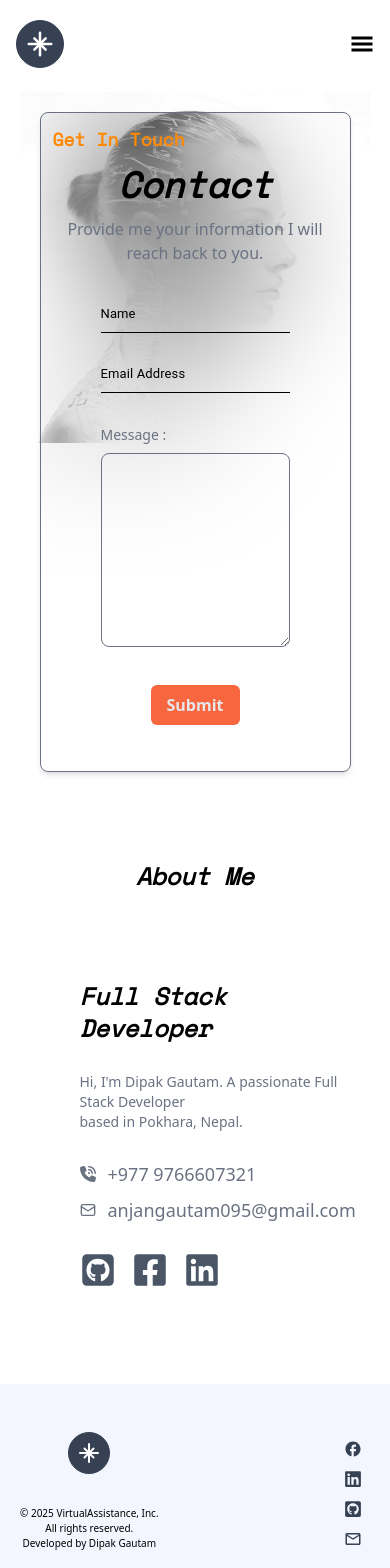
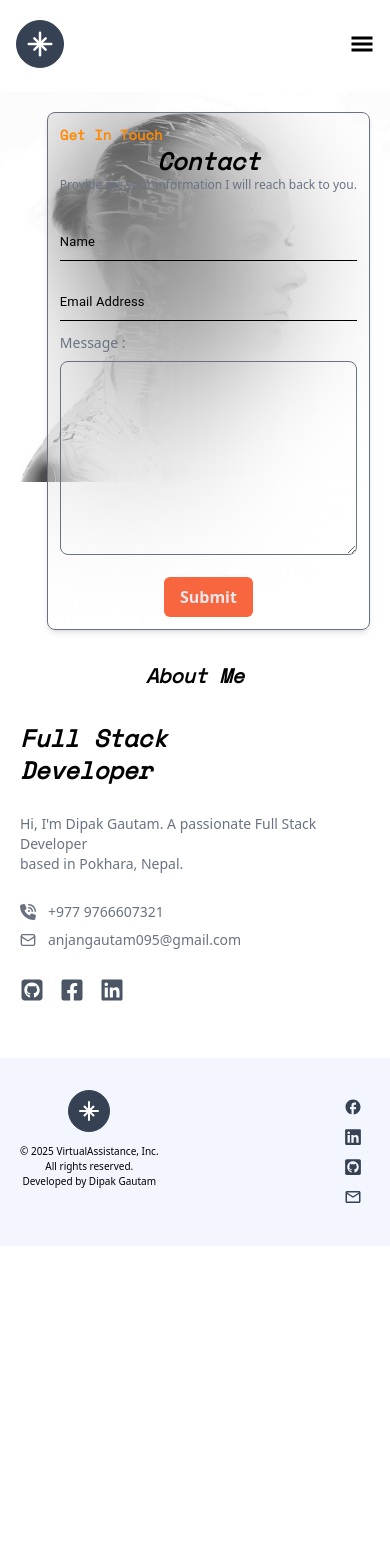
Before and after one commit to Dipak-Gautam/OTP-Mailer-Frontend, a React (Vite) app: page /contact in a window 390 px wide. Shown: the top 1568 px of the page. After the commit the page ends 1246 px from the top, so only its background shows below. Built offline with nearby package versions, Linux system fonts and the light colour scheme.

Commit message:
feat: contact page updated

```diff
--- a/src/Components/Contacts/Component/ContactComponent.tsx
+++ b/src/Components/Contacts/Component/ContactComponent.tsx
@@ -24,25 +24,25 @@ const ContactComponent = () => {
     console.log("hello from submit");
   };
   return (
-    <div className="flex-1 h-[100vh] overflow-y-auto">
+    <div className="flex-1 md:h-[100vh] overflow-y-auto">
       <div
-        className=" flex-1 text-gray-500 font-lexend p-5 bg-no-repeat  h-[700px] w-full flex justify-end"
+        className=" flex-1 text-gray-500 font-lexend p-5 bg-no-repeat  md:h-[700px] w-full flex justify-end bg-cover"
         style={{
           backgroundImage: "url('/assets/Contact/ai3.jpg')",
           backgroundSize: "contain",
         }}
       >
         <div className="border rounded-lg border-slate-3 shadow-md p-3 md:p-5 xl:w-[40%] md:mr-6 md:mt-6 backdrop-blur-3xl ">
-          <div className="text-lg font-semibold font-SpaceMono text-orange-400 ">
+          <div className=" text-sm md:text-lg font-semibold font-SpaceMono text-orange-400 ">
             Get In Touch
           </div>
-          <div className="text-center font-SpaceMono text-black text-4xl font-semibold my-3 italic">
+          <div className="text-center font-SpaceMono text-black text-2xl md:text-4xl font-semibold md:my-3 italic">
             Contact
           </div>
-          <div className="text-center mb-5 font-medium">
+          <div className="text-center mb-5 font-medium text-xs md:text-base">
             Provide me your information I will reach back to you.
           </div>
-          <div className="my-3 mx-12">
+          <div className="md:my-3 md:mx-12">
             <TextInputControllers
               label="Name"
               name="Name"
@@ -56,7 +56,7 @@ const ContactComponent = () => {
               error={errors.email}
             />
           </div>
-          <div className="mx-12 my-5">
+          <div className="md:mx-12 md:my-5">
             <div className="text-sm mb-2">Message :</div>
             <textarea
               name=""
@@ -66,7 +66,7 @@ const ContactComponent = () => {
             />
           </div>
 
-          <div className="flex justify-center mt-8">
+          <div className="flex justify-center mt-4 md:mt-8">
             <OrangeButton title="Submit" />
           </div>
         </div>
--- a/src/Components/Contacts/Component/HeroImage.tsx
+++ b/src/Components/Contacts/Component/HeroImage.tsx
@@ -6,11 +6,11 @@ import { FaLinkedin } from "react-icons/fa6";
 
 const HeroImage = () => {
   return (
-    <div className="flex flex-col flex-1 p-5 ">
-      <div className="text-2xl md:text-5xl  text-black  font-SpaceMono text-center my-12 italic font-bold ">
+    <div className="flex flex-col flex-1 md:p-5 ">
+      <div className="text-xl md:text-5xl  text-black  font-SpaceMono text-center my-3 md:my-12 italic font-bold ">
         About Me
       </div>
-      <div className="flex p-5 font-lexend text-gray-500 font-medium ">
+      <div className="flex md:p-5 font-lexend text-gray-500 font-medium ">
         <div className=" flex flex-col flex-1 p-5 gap-7 justify-center ">
           <div className="  text-2xl md:text-4xl lg:text-7xl font-SpaceMono  font-semibold text-black italic ">
             Full Stack <p>Developer</p>
@@ -22,14 +22,14 @@ const HeroImage = () => {
           <div className="flex flex-col gap-2">
             <div className="flex gap-3 items-center">
               <FaPhoneVolume className="md:text-2xl" />
-              <p className="text-lg">+977 9766607321</p>
+              <p className="text-sm md:text-lg">+977 9766607321</p>
             </div>
             <div className="flex gap-3 items-center">
               <LuMail className="md:text-2xl" />
-              <p className="text-lg"> anjangautam095@gmail.com</p>
+              <p className=" text-sm md:text-lg"> anjangautam095@gmail.com</p>
             </div>
           </div>
-          <div className="flex text-4xl gap-4 text-gray-600">
+          <div className="flex text-2xl md:text-4xl gap-4 text-gray-600">
             <FaSquareGithub className="hover:text-gray-700" />
             <FaFacebookSquare className="hover:text-gray-700" />
             <FaLinkedin className="hover:text-gray-700" />
--- a/src/Components/Contacts/Contact.tsx
+++ b/src/Components/Contacts/Contact.tsx
@@ -10,7 +10,7 @@ const Contact = () => {
     <>
       <div className=" mt-4 ">
         <Navbar setShowModal={setShowModal} />
-        <div className=" w-[90%] mx-auto flex flex-col flex-1   mt-5 mb-9">
+        <div className=" w-full md:w-[90%] mx-auto flex flex-col flex-1   mt-5 mb-9">
           <ContactComponent />
         </div>
         <Footer />
--- a/src/Components/Documentation/Components/AxiosApiCodeBlock.tsx
+++ b/src/Components/Documentation/Components/AxiosApiCodeBlock.tsx
@@ -39,7 +39,7 @@ axios.post("http://localhost:3000/email/otp", {
           <code className="break-all">{code}</code>
         </pre>
       </div>
-      <p className="font-medium">
+      <p className="font-medium text-xs md:text-base">
         ⚠️ Note: Replace{" "}
         <code className="font-bold">YOUR_SECRET_CODE_HERE</code> with your
         actual secret code from the <strong>Account & API</strong> section.
--- a/src/Components/Documentation/Components/FetchApiCodeBlock.tsx
+++ b/src/Components/Documentation/Components/FetchApiCodeBlock.tsx
@@ -49,7 +49,7 @@ const FetchApiCodeBlock = () => {
           <code className="break-all">{code}</code>
         </pre>
       </div>
-      <p className="font-medium">
+      <p className="font-medium text-xs md:text-base">
         ⚠️ Note: Replace{" "}
         <code className="font-bold">YOUR_SECRET_CODE_HERE</code> with your
         actual secret code from the <strong>Account & API</strong> section.
--- a/src/Components/Documentation/Components/UsageSection.tsx
+++ b/src/Components/Documentation/Components/UsageSection.tsx
@@ -4,18 +4,18 @@ import AxiosApiCodeBlock from "./AxiosApiCodeBlock";
 
 const UsageSection = () => {
   return (
-    <div className="p-4 px-20">
-      <div className="italic font-bold text-black font-SpaceMono text-5xl mb-10">
+    <div className="p-4 px-5 md:px-20">
+      <div className="italic font-bold text-black font-SpaceMono text-2xl md:text-5xl mb-5 md:mb-10">
         Usage
       </div>
-      <div className="mb-10">
-        <div className="  text-gray-800 font-medium  text-2xl ">
+      <div className=" mb-5 md:mb-10">
+        <div className="  text-gray-800 font-medium text-lg md:text-2xl ">
           Using Axios API:
         </div>
         <AxiosApiCodeBlock />
       </div>
       <div>
-        <div className="  text-gray-800 font-medium  text-2xl ">
+        <div className="  text-gray-800 font-medium text-lg md:text-2xl ">
           Using Fetch API:
         </div>
         <FetchApiCodeBlock />
--- a/src/Components/Footer/Connections/Connections.tsx
+++ b/src/Components/Footer/Connections/Connections.tsx
@@ -11,7 +11,7 @@ const Connections = () => {
       <div className="text-2xl flex flex-col gap-3 text-gray-700 ">
         <div className="flex  text-base font-medium  gap-2 hover:text-blue-400 cursor-pointer">
           <MdFacebook className=" text-lg md:text-2xl" />
-          <div className="hidden md:flex">Boma Colo</div>
+          <div className="hidden md:flex">Dipak Gautam</div>
         </div>
         <div className="flex  text-base font-medium  gap-2 hover:text-blue-400 cursor-pointer">
           <FaLinkedin className="text-lg md:text-2xl" />
--- a/src/Components/Footer/Footer.tsx
+++ b/src/Components/Footer/Footer.tsx
@@ -5,8 +5,8 @@ import Connections from "./Connections/Connections";
 
 const Footer = () => {
   return (
-    <div className="bg-[#f3f6fe] px-5 md:px-10 lg:px-24 flex py-12 justify-between">
-      <div className="flex flex-col items-center gap-8 cursor-pointer">
+    <div className="bg-[#f3f6fe] px-5 md:px-10 lg:px-24 flex py-8 md:py-12 justify-between">
+      <div className="flex flex-col items-center gap-3 md:gap-8 cursor-pointer">
         <div className="w-fit">
           <div className="border border-gray-700  rounded-full p-2 bg-gray-700">
             <TbNorthStar className="text-white text-2xl md:text-4xl lg:text-6xl" />
```
